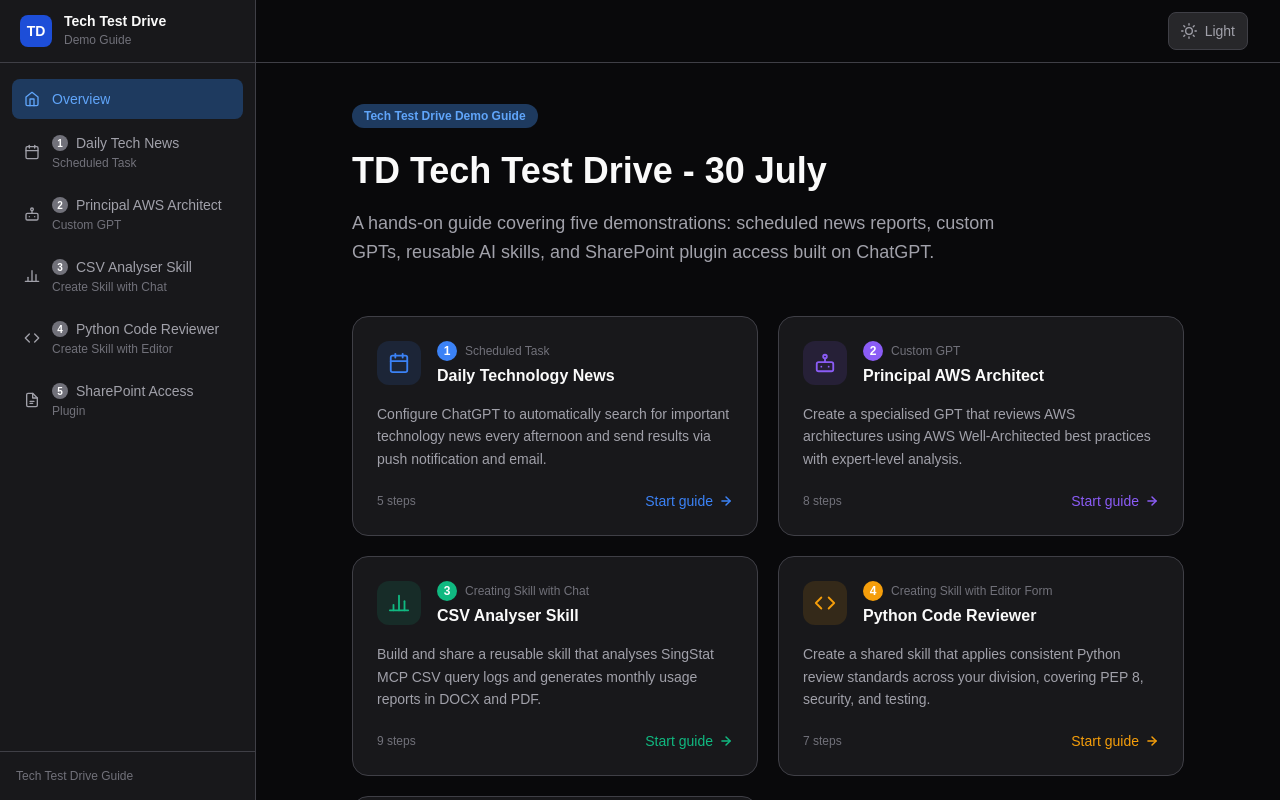
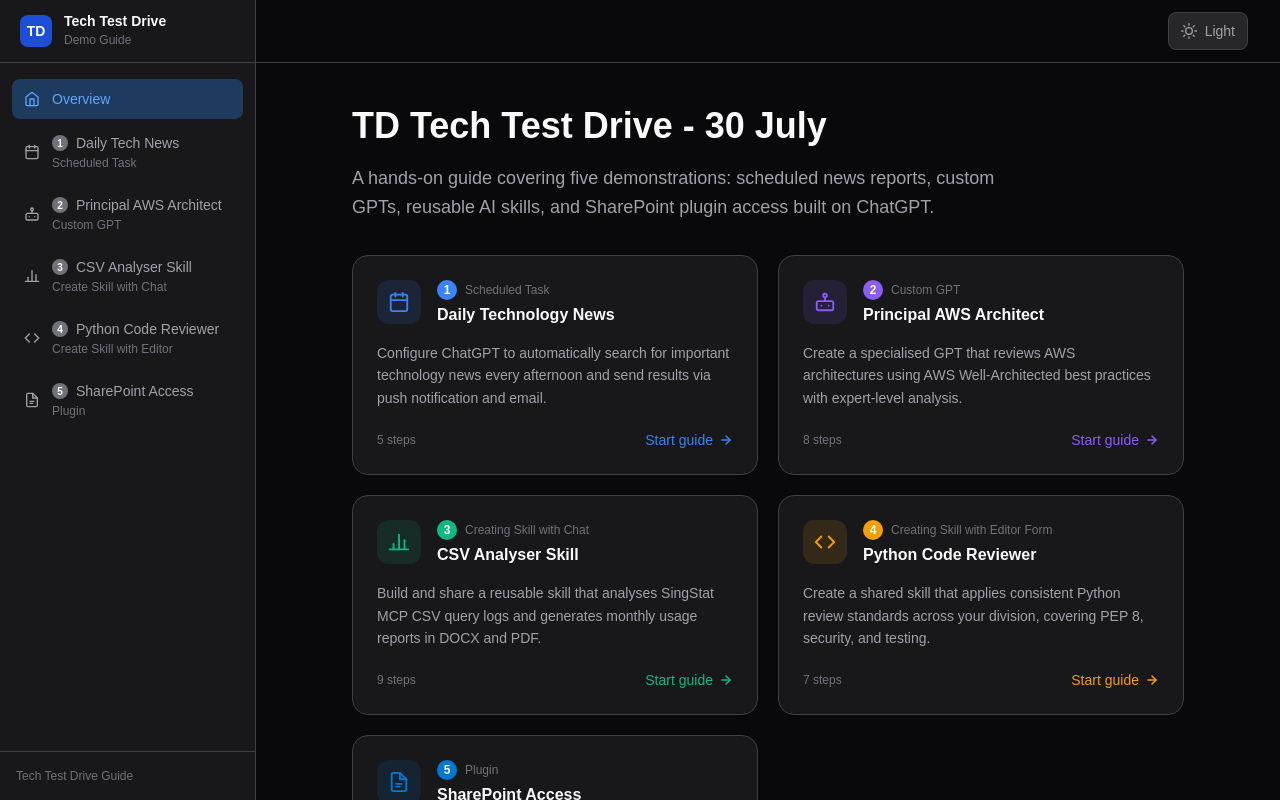
Before and after one commit to lbovboe/tech-drive-guide, a Next.js app: page /tech-drive-guide/ in a window 1280 px wide. Shown: the top 800 px of the page. Built offline with nearby package versions, Linux system fonts and the light colour scheme.

Commit message:
Update page.tsx

```diff
--- a/app/page.tsx
+++ b/app/page.tsx
@@ -61,13 +61,13 @@
 export default function Home() {
   return (
     <div>
-      <div className="mb-12">
-        <p
+      <div className="mb-8">
+        {/* <p
           className="inline-flex items-center rounded-full px-3 py-1 text-xs font-semibold mb-5"
           style={{ background: 'var(--accent-dim)', color: 'var(--accent)' }}
         >
           Tech Test Drive Demo Guide
-        </p>
+        </p> */}
         <h1 className="text-4xl font-bold mb-4 leading-tight" style={{ color: 'var(--text-primary)' }}>
           TD Tech Test Drive - 30 July
         </h1>
```
